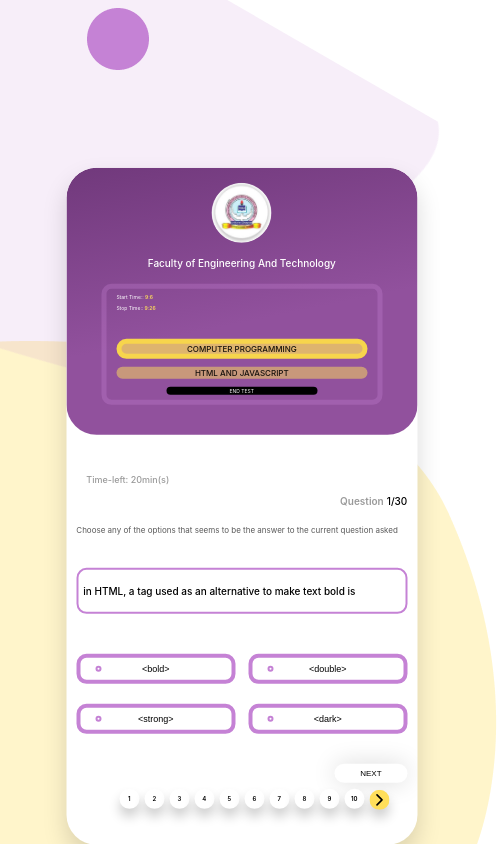
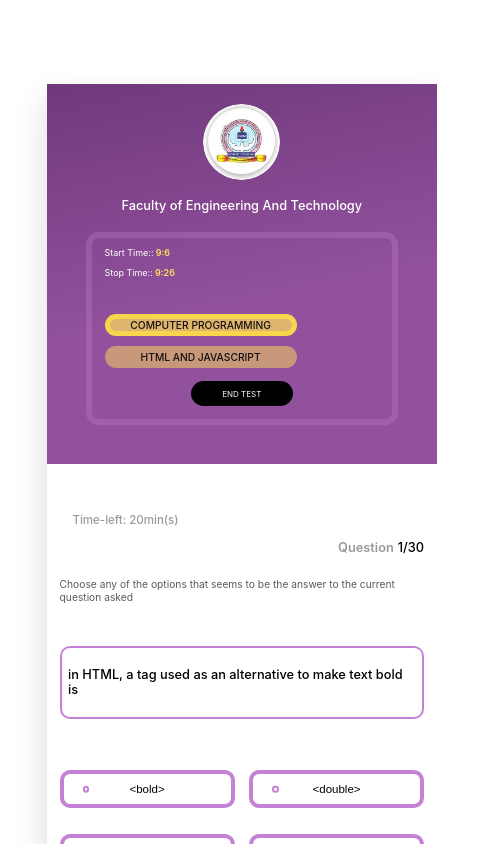
Before and after one commit to Jaycns/popquiz, a React (Create React App) app: page /exam in a window 390 px wide. Shown: the top 844 px of the page, 497 px wide, since content can reach past the window. Built offline with nearby package versions, Linux system fonts and the light colour scheme.

Commit message:
redesigned

```diff
--- a/src/App.css
+++ b/src/App.css
@@ -1,5 +1,10 @@
 html {
   font-size: 62.5%;
+}
+@media (max-width: 768px) {
+  html {
+    font-size: 80%;
+  }
 }
 body {
   margin: 0;
@@ -416,8 +421,7 @@ input[type="number"]::-webkit-inner-spin-button {
   padding: 1rem;
   width: 60%;
   text-align: center;
-  margin-left: 20%;
-  margin-right: 20%;
+  margin: 1rem auto;
   font-size: 1.5rem;
   text-transform: uppercase;
   background: #000;
@@ -569,10 +573,12 @@ input[type="number"]::-webkit-inner-spin-button {
     flex-direction: column;
     top: 60%;
     left: 61%;
+    border-radius: 0rem;
   }
   .logobox {
     width: 100%;
     padding: 0;
+    border-radius: 0rem !important;
   }
   .logbox img {
   }
@@ -598,14 +604,16 @@ input[type="number"]::-webkit-inner-spin-button {
   .las {
     font-size: 0.8rem;
     padding: 0;
+    width: 15rem;
   }
   .last {
     font-size: 0.8rem;
-    padding: 0.1rem;
+    width: 15rem;
+    padding: 0.4rem 0.1rem;
     margin-top: 0.5rem;
   }
   .sag {
-    font-size: 0.5rem;
+    font-size: 0.7rem;
   }
   .butn {
     padding: 0.3rem 1rem;
@@ -615,8 +623,9 @@ input[type="number"]::-webkit-inner-spin-button {
     left: 60%;
   }
   .btns {
-    font-size: 0.5rem;
-    padding: 0.1rem;
+    font-size: 8px;
+    padding: 0.6rem 0.8rem;
+    width: 8rem;
   }
   .formbox {
     padding: 0rem;
@@ -714,6 +723,7 @@ input[type="number"]::-webkit-inner-spin-button {
   .lagobox {
     width: 100%;
     padding: 0;
+    border-radius: 0;
   }
   .lagox {
     width: 80%;
@@ -732,12 +742,15 @@ input[type="number"]::-webkit-inner-spin-button {
     position: absolute;
     bottom: 0%;
     left: 0%;
+    width: 30px;
   }
   .mg4 {
     position: absolute;
     top: 1%;
   }
-
+  .mg5 {
+    width: 30px;
+  }
   .mg1 {
     position: absolute;
     top: 120%;
@@ -765,6 +778,8 @@ input[type="number"]::-webkit-inner-spin-button {
 @media screen and (max-width: 900px) {
   .box {
     left: 52%;
+    height: 100vh;
+    width: 100%;
   }
 }
 @media screen and (max-width: 683px) {
--- a/src/App.js
+++ b/src/App.js
@@ -1,25 +1,28 @@
 import "./App.css";
 import Form from "./components/form";
 import Logo from "./components/appLogo.js";
-import React from "react";
 import circle from "./images/yellow_circle.png";
 import half from "./images/half_circle.png";
 import big from "./images/big_circle.png";
 import purple from "./images/purple_circle.png";
 import spiral from "./images/spiral.png";
 import yellow from "./images/yellow_circle.png";
-
-
+import AppContext from "./context/context";
+import React, { useContext } from "react";
 function App() {
+  const { phoneMedia } = useContext(AppContext);
   return (
     <div className="ent">
+      {!phoneMedia && (
+        <>
           <img src={circle} alt="pic here" className="mg1" />
           <img src={half} alt="pic here" className="mg2" />
           <img src={big} alt="pic here" className="mg3" />
           <img src={purple} alt="pic here" className="mg4" />
           <img src={spiral} alt="pic here" className="mg5" />
           <img src={yellow} alt="pic here" className="mg6" />
-
+        </>
+      )}
       <div className="box">
         <Form />
         <Logo />
--- a/src/components/field.js
+++ b/src/components/field.js
@@ -1,4 +1,4 @@
-import React from "react";
+import React, { useContext } from "react";
 // import question from "./questions";
 import "../App.css";
 import Pully from "./pully";
@@ -9,15 +9,21 @@ import big from "../images/big_circle.png";
 import purple from "../images/purple_circle.png";
 import spiral from "../images/spiral.png";
 import yellow from "../images/yellow_circle.png";
+import AppContext from "../context/context";
 function Field() {
+  const { phoneMedia } = useContext(AppContext);
   return (
     <div className="ent">
+      {!phoneMedia && (
+        <>
           <img src={circle} className="mg1" alt="my little pic" />
           <img src={half} className="mg2" alt="my little pic" />
           <img src={big} className="mg3" alt="my little pic" />
           <img src={purple} className="mg4" alt="my little pic" />
           <img src={spiral} className="mg5" alt="my little pic" />
           <img src={yellow} className="mg6" alt="my little pic" />
+        </>
+      )}
       <div className="box">
         <Pully />
         <Laga />
--- a/src/context/context.js
+++ b/src/context/context.js
@@ -38,6 +38,7 @@ export function AppProvider(props) {
   const handleNavChange = (e) => {
     setCurrentPage(Number(e.target.getAttribute("id")));
   };
+  const phoneMedia = window.matchMedia("(max-width: 768px)").matches;
   const stateActions = {
     handlePrev,
     handleNext,
@@ -58,6 +59,7 @@ export function AppProvider(props) {
         pop,
         idName,
         id,
+        phoneMedia,
         ...stateActions,
       }}
     >
```
Lines whose indentation alone changed are shown as unchanged.
